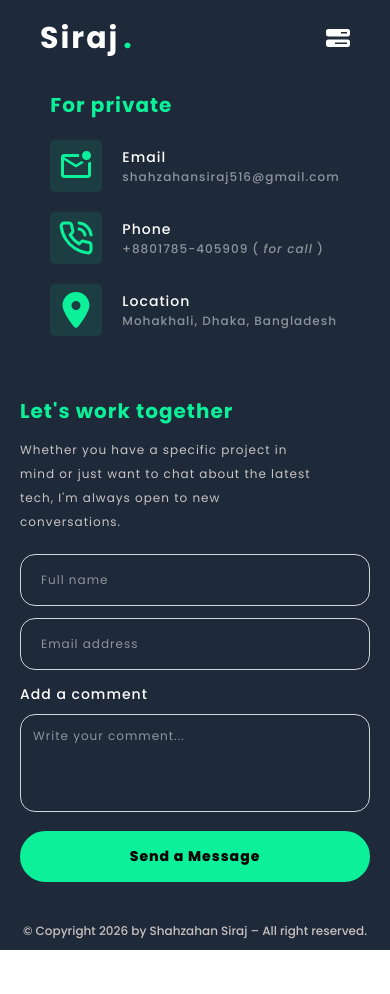
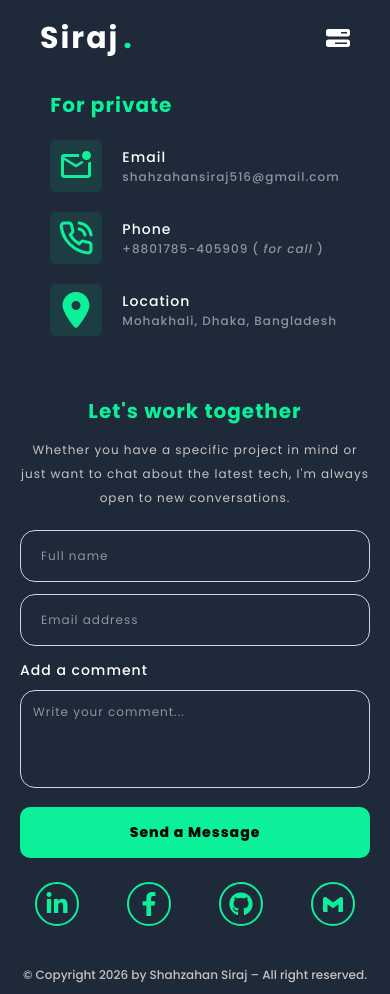
Before and after one commit to shahzahandev/protfolio, a React (Vite) app: page /footer in a window 390 px wide. Before the commit the page ends 950 px from the top, so only its background shows below. Built offline with nearby package versions, Linux system fonts and the light colour scheme; a web font is replaced by a local one.

Commit message:
banner image customazie

```diff
--- a/src/components/Banner/Banner.jsx
+++ b/src/components/Banner/Banner.jsx
@@ -19,13 +19,13 @@ const Banner = () => {
       <div className="bg-gray-800 font-primary md:pt-[200px] pt-[100px] md:pb-[50px] pb-[50px] overflow-y-hidden tracking-[1px] ">
         <Container>
           <div className="md:flex md:justify-between items-center md:px-0 px-5">
-            <div className="flex items-center md:hidden md:w-[80%] relative drop-shadow-[0_0px_15px_rgb(12_241_153_/_.5)] mb-5">
-              <img src={banner1} alt="" className="rounded-[50%]" />
+            <div className="flex items-center md:hidden w-[100%] relative drop-shadow-[0_0px_15px_rgb(12_241_153_/_.15)] mb-5">
+              <img src={banner1} alt="" className="rounded-[25px]" />
             </div>
-            <div className="md:w-[70%]">
+            <div className="md:w-[70%] md:text-start text-center md:mt-0 mt-8">
               <h4 className="md:text-[24px] text-[#c9c4c4]">Hello, It's Me</h4>
-              <h1 className="md:text-6xl text-[34px] md:w-auto w-[400px] font-semibold text-[#0cf199] md:mt-[15px]">Shahzahan Siraj</h1>
-              <h3 className="md:text-3xl text-[#c9c4c4] md:mt-[20px] md:w-auto w-[400px]">And I'm a <span className="md:text-4xl text-[22px] text-[#eafaf8]">Frontend Developer</span></h3>
+              <h1 className="md:text-6xl text-[34px] md:w-auto w-[300px] mx-auto font-semibold text-[#0cf199] md:mt-[15px]">Shahzahan Siraj</h1>
+              <h3 className="md:text-3xl text-[#c9c4c4] md:mt-[20px] md:w-auto w-[330px] mx-auto ">And I'm a <span className="md:text-4xl text-[22px] text-[#eafaf8]">Frontend Developer</span></h3>
               <p className="md:text-[16px] text-[14px] text-[#c9c4c4] md:w-[500px] w-aut0 md:mt-[20px] mt-2 leading-7">I specialize in creating pixel-perfect, high-performance Website & web applications using modern technologies like HTML, CSS, Bootstrap, Tailwind, React & Javascript.</p>
               <div className="flex md:flex-row flex-col items-center md:mt-[25px] mt-6 md:space-x-10 md:space-y-0 space-y-5">
                 <button className="flex items-center md:px-[32px] px-[100px] md:py-[13px] py-[10px] border-2 border-[#0cf199] rounded-[50px] bg-transparent text-[14px] font-semibold text-[rgb(12,241,153)]  transition-all duration-300 ease-in hover:shadow-[0px_0px_10px_rgba(12,241,153,1)] md:w-auto w-[370px] cursor-pointer">DOWNLOAD CV
@@ -35,10 +35,9 @@ const Banner = () => {
                     <button className="flex items-center md:px-[32px] px-[100px] md:py-[13px] py-[10px] border-2 border-[#0cf199] rounded-[50px] bg-transparent text-[14px] font-semibold text-[rgb(12,241,153)]  transition-all duration-300 ease-in hover:shadow-[0px_0px_10px_rgba(12,241,153,1)] md:w-auto w-[370px] cursor-pointer">View project
                   <FaArrowRight  className="md:ml-2 ml-5 font-bold text-[18px]" />
                 </button>
-
                 </NavLink>
               </div>
-              <div className="font-main text-white  md:mt-10 mt-5">
+              <div className="font-main text-white  md:mt-10 mt-5 md:block hidden">
                   <ul className="flex md:space-x-[110px] space-x-10 text-[#0cf199]">
                     <li className="border-2 rounded-[50%] p-2 text-[24px] transition-all duration-100 ease-in hover:shadow-[0px_0px_10px_rgba(12,241,153,1)]">
                     <a href="https://www.linkedin.com/in/shahzahan-siraj-7b5ba7304/"><FaLinkedinIn className='' /></a>
--- a/src/components/Footer/Footer.jsx
+++ b/src/components/Footer/Footer.jsx
@@ -3,7 +3,10 @@ import { MdOutlineMarkEmailUnread } from "react-icons/md";
 import { LuPhoneCall } from "react-icons/lu";
 import FooterLast from '../FooterLast/FooterLast';
 import { FaLocationDot } from "react-icons/fa6";
-
+import { FaFacebookF} from "react-icons/fa";
+import { FaLinkedinIn } from "react-icons/fa6";
+import { FaGithub } from "react-icons/fa";
+import { BiLogoGmail } from "react-icons/bi";
 const Footer = () => {
     return (
         <>
@@ -48,8 +51,10 @@ const Footer = () => {
                         </div>
                         <div className='md:w-[60%] w-[100%] md:px-5'>
                             <div className='md:py-10 py-5 md:px-5 px-0'>
-                                <h2 className='md:text-2xl text-[20px] font-bold text-[#0cf199] md:mb-5 mb-3 '>Let's work together</h2>
-                                <p className="md:text-[16px] text-[12px] text-[#c9c4c4] md:leading-7 leading-6 mb-5 md:w-auto w-[300px]">Whether you have a specific project in mind or just want to chat about the latest tech, I'm always open to new conversations.</p>
+                                <div className='flex flex-col md:items-start items-center'>
+                                       <h2 className='md:text-2xl text-[20px] font-bold text-[#0cf199] md:mb-5 mb-3 '>Let's work together</h2>
+                                <p className="md:text-[16px] text-[12px] text-[#c9c4c4] md:leading-7 leading-6 mb-5 md:w-auto w-[350px] mx-auto md:text-start text-center">Whether you have a specific project in mind or just want to chat about the latest tech, I'm always open to new conversations.</p>
+                                </div>
                                 <div className='flex flex-col space-y-3'>
                                     <input type="text" placeholder='Full name' className='text-white border border-gray-300 rounded-[15px] px-5 py-4  cursor-pointer md:text-[18px] text-[12px] outline-none  focus:border-[#0cf199] focus:ring-2 focus:ring-[#0cf199]/40' />
                                     <input type="text" placeholder='Email address ' className='text-white border border-gray-300 rounded-[15px] px-5 py-4  cursor-pointer md:text-[18px] text-[12px] outline-none focus:border-[#0cf199] focus:ring-2 focus:ring-[#0cf199]/40 ' />
@@ -66,10 +71,27 @@ const Footer = () => {
                                         ></textarea>
                                     </div>
                                     <div className='flex justify-center text-center w-full'>
-                                        <button className="text-black py-[13px] border-2 w-full border-[#0cf199] rounded-[50px] md:text-[18px]
+                                        <button className="text-black py-[13px] border-2 w-full border-[#0cf199] rounded-[10px] md:text-[18px]
                                         text-[14px] font-extrabold bg-[#0cf199] transition-all duration-300 ease-in hover:text-white hover:bg-transparent text-center cursor-pointer hover:shadow-[0px_0px_10px_rgba(12,241,153,1)]">Send a Message</button>
                                     </div>
                                 </div>
+                                   <div className="font-main text-white md:mt-10 mt-6 md:hidden block">
+                                                  <ul className="flex justify-center md:space-x-[110px] space-x-12 text-[#0cf199]">
+                                                    <li className="border-2 rounded-[50%] p-2 text-[24px] transition-all duration-100 ease-in hover:shadow-[0px_0px_10px_rgba(12,241,153,1)]">
+                                                    <a href="https://www.linkedin.com/in/shahzahan-siraj-7b5ba7304/"><FaLinkedinIn className='' /></a>
+                                                  </li>
+                                                  <li className="border-2 rounded-[50%] p-2 text-[24px] transition-all duration-100 ease-in hover:shadow-[0px_0px_10px_rgba(12,241,153,1)]">
+                                                    <a href="https://www.facebook.com/shahzahan.siraj.92"><FaFacebookF className='text-[24px]' /></a>
+                                                  </li>
+                                                  <li className="relative border-2 rounded-[50%] p-2 text-[24px] transition-all duration-100 ease-in hover:shadow-[0px_0px_10px_rgba(12,241,153,1)]">
+                                                    <a href="https://github.com/shahzahandev"><FaGithub className='' /></a>
+                                                  </li>
+                                                    <li className="relative border-2 rounded-[50%] p-2 text-[24px] transition-all duration-100 ease-in hover:shadow-[0px_0px_10px_rgba(12,241,153,1)]">
+                                                    <a href="https://mail.google.com/mail/u/0/?tab=rm&ogbl"><BiLogoGmail  className='' /></a>
+                                                  </li>
+                                                </ul>
+
+                                              </div>
                             </div>
                         </div>
                     </div>
```
